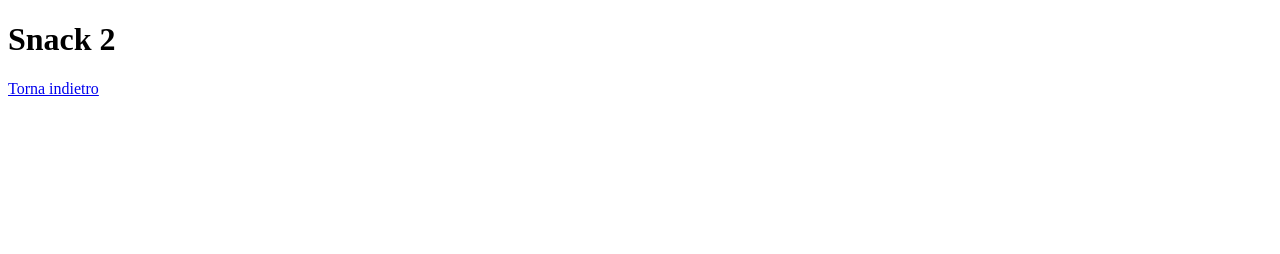
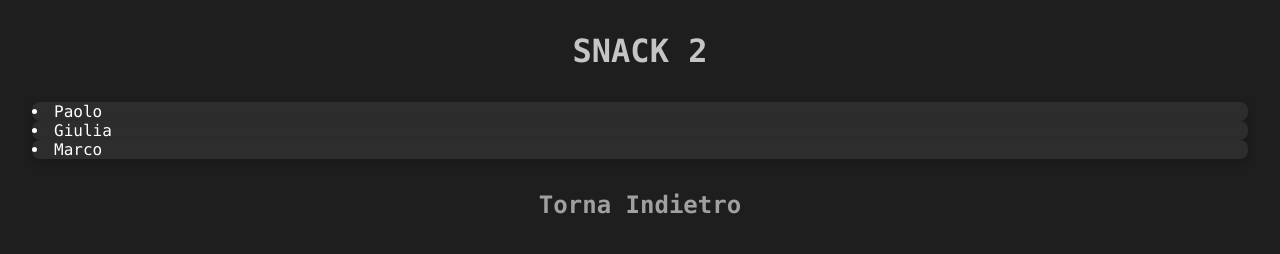
Before and after one commit to greencode-dev/js-jsnacks-blocco-5, a plain HTML site: page snack-2/index.html in a window 1280 px wide. Drawn offline with Linux system fonts and the light colour scheme.

Commit message:
snack2 completed

```diff
--- a/snack-2/index.html
+++ b/snack-2/index.html
@@ -1,18 +1,19 @@
 <!DOCTYPE html>
 <html lang="en">
-
   <head>
-  <meta charset="UTF-8">
-  <meta name="viewport" content="width=device-width, initial-scale=1.0">
+    <meta charset="UTF-8" />
+    <meta name="viewport" content="width=device-width, initial-scale=1.0" />
     <title>Snack 2</title>
+    <link rel="stylesheet" href="../style.css" />
   </head>
 
   <body>
     <h1>Snack 2</h1>
+
+    <div id="output"></div>
+
     <a href="../index.html">Torna indietro</a>
-
 
     <script src="script.js"></script>
   </body>
-
 </html>
--- a/snack-2/script.js
+++ b/snack-2/script.js
@@ -1,8 +1,23 @@
 const people = [
   { name: 'Paolo', age: 35 },
   { name: 'Giulia', age: 24 },
-  { name: 'Marco', age: 67 }
+  { name: 'Marco', age: 67 },
 ];
 
 // Stampa in console tutti i nomi
 // Risultato: 'Paolo', 'Giulia', 'Marco'
+
+for (let i = 0; i < people.length; i++) {
+  console.log(people[i].name);
+}
+
+// Stampa in pagina tutti i nomi
+// Risultato: 'Paolo', 'Giulia', 'Marco'
+
+const peopleList = document.getElementById('output');
+
+for (let i = 0; i < people.length; i++) {
+  const listItem = document.createElement('li');
+  listItem.textContent = people[i].name;
+  peopleList.appendChild(listItem);
+}
```
Lines whose indentation alone changed are shown as unchanged.
